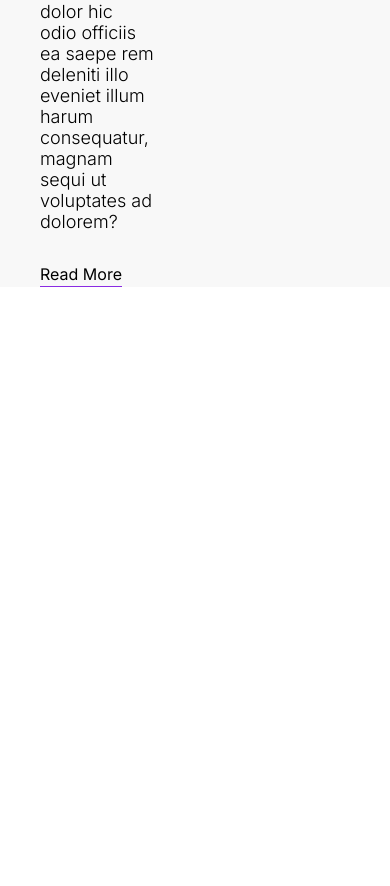
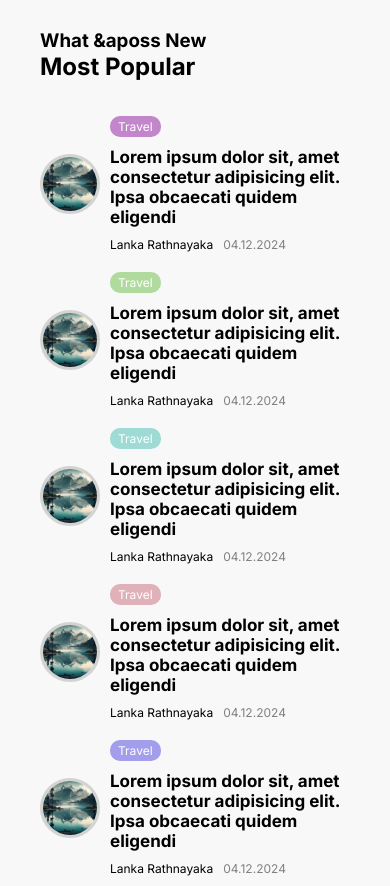
Before and after one commit to Lahirutech/mongodb-nextjs-connection-sample, a Next.js app: page / in a window 390 px wide. Shown: the part 1634-2520 px from the top of the page. Before the commit the page ends 1921 px from the top, so only its background shows below. Built offline with nearby package versions, Linux system fonts and the light colour scheme.

Commit message:
handling responsive styles

```diff
--- a/src/app/page.module.css
+++ b/src/app/page.module.css
@@ -2,3 +2,21 @@
   display: flex;
   gap: 50px;
 }
+
+@media screen and (max-width: 1736px) {
+}
+
+@media screen and (max-width: 1336px) {
+  .featureMenu {
+    flex-direction: column;
+  }
+}
+
+@media screen and (max-width: 1024px) {
+}
+
+@media screen and (max-width: 768px) {
+}
+
+@media screen and (max-width: 450px) {
+}
--- a/src/components/card/Card.tsx
+++ b/src/components/card/Card.tsx
@@ -5,6 +5,7 @@ import myImage from "@public/assets/images/nature.jpg";
 import Link from "next/link";
 const Card = () => {
   return (
+    <div className={styles.cardContainer}>
       <div className={styles.card}>
         <div className={styles.imageContainer}>
           <Image src={myImage} alt="" fill />
@@ -18,15 +19,17 @@ const Card = () => {
             <h1>Blog Post Header</h1>
           </div>
           <div className={styles.desc}>
-          Lorem ipsum dolor sit amet consectetur adipisicing elit. Voluptate sit
-          incidunt dolor hic odio officiis ea saepe rem deleniti illo eveniet
-          illum harum consequatur, magnam sequi ut voluptates ad dolorem?
+            Lorem ipsum dolor sit amet consectetur adipisicing elit. Voluptate
+            sit incidunt dolor hic odio officiis ea saepe rem deleniti illo
+            eveniet illum harum consequatur, magnam sequi ut voluptates ad
+            dolorem?
           </div>
           <Link href="" className={styles.link}>
             Read More
           </Link>
         </div>
       </div>
+    </div>
   );
 };
 
--- a/src/components/card/card.module.css
+++ b/src/components/card/card.module.css
@@ -1,8 +1,9 @@
+.cardContainer {
+  flex: 5;
+}
 .card {
   display: flex;
-  align-items: center;
   gap: 50px;
-  flex: 5;
 }
 
 .imageContainer {
@@ -38,3 +39,9 @@
     display: none;
   }
 }
+
+@media screen and (max-width: 1336px) {
+  .cardContainer {
+    flex: 1;
+  }
+}
--- a/src/components/category/Category.tsx
+++ b/src/components/category/Category.tsx
@@ -6,10 +6,10 @@ import Image from "next/image";
 
 export const Category = () => {
   const categories = [
-    { id: 1, name: "Articles", bg: "article" },
-    { id: 1, name: "Fashion", bg: "fashion" },
-    { id: 1, name: "Technology", bg: "technology" },
-    { id: 1, name: "Science", bg: "science" },
+    { id: 1, name: "Articles", bg: "articlebg" },
+    { id: 1, name: "Fashion", bg: "fashionbg" },
+    { id: 1, name: "Technology", bg: "technologybg" },
+    { id: 1, name: "Science", bg: "sciencebg" },
   ];
   return (
     <div className={styles.container}>
--- a/src/components/category/category.module.css
+++ b/src/components/category/category.module.css
@@ -23,19 +23,19 @@
   height: 50px;
 }
 
-.category.fashion {
+.fashionbg {
   background-color: rgb(177, 219, 158);
 }
-.category.article {
+.articlebg {
   background-color: rgb(224, 177, 184);
 }
-.category.technology {
+.technologybg {
   background-color: rgb(194, 134, 203);
 }
-.category.science {
+.sciencebg {
   background-color: rgb(162, 158, 235);
 }
-.category.life {
+.lifebg {
   background-color: rgb(158, 219, 213);
 }
 
@@ -66,7 +66,10 @@
 
 @media screen and (max-width: 768px) {
   .category {
-    width: 50%;
+    width: 40%;
+  }
+  .categories {
+    gap: 5px;
   }
 }
 
@@ -74,4 +77,7 @@
   .category {
     width: 100%;
   }
+  .categories {
+    gap: 10px;
+  }
 }
--- a/src/components/menu/Menu.tsx
+++ b/src/components/menu/Menu.tsx
@@ -1,5 +1,6 @@
 import React from "react";
 import styles from "./menu.module.css";
+import categStyles from "../category/category.module.css";
 import Link from "next/link";
 import Image from "next/image";
 
@@ -16,7 +17,81 @@ const Menu = () => {
             <Image src={itemImage} alt="" fill className={styles.image} />
           </div>
           <div className={styles.textContainer}>
-            <span className={`${styles.category} ${styles.travel}`}>
+            <span className={`${styles.category} ${categStyles.technologybg}`}>
+              Travel
+            </span>
+            <h3 className={styles.descreption}>
+              Lorem ipsum dolor sit, amet consectetur adipisicing elit. Ipsa
+              obcaecati quidem eligendi
+            </h3>
+            <div className={styles.details}>
+              <span className={styles.username}>Lanka Rathnayaka</span>
+              <span className={styles.date}>04.12.2024</span>
+            </div>
+          </div>
+        </Link>
+
+        <Link href={""} className={styles.item}>
+          <div className={styles.imageContainer}>
+            <Image src={itemImage} alt="" fill className={styles.image} />
+          </div>
+          <div className={styles.textContainer}>
+            <span className={`${styles.category} ${categStyles.fashionbg}`}>
+              Travel
+            </span>
+            <h3 className={styles.descreption}>
+              Lorem ipsum dolor sit, amet consectetur adipisicing elit. Ipsa
+              obcaecati quidem eligendi
+            </h3>
+            <div className={styles.details}>
+              <span className={styles.username}>Lanka Rathnayaka</span>
+              <span className={styles.date}>04.12.2024</span>
+            </div>
+          </div>
+        </Link>
+
+        <Link href={""} className={styles.item}>
+          <div className={styles.imageContainer}>
+            <Image src={itemImage} alt="" fill className={styles.image} />
+          </div>
+          <div className={styles.textContainer}>
+            <span className={`${styles.category} ${categStyles.lifebg}`}>
+              Travel
+            </span>
+            <h3 className={styles.descreption}>
+              Lorem ipsum dolor sit, amet consectetur adipisicing elit. Ipsa
+              obcaecati quidem eligendi
+            </h3>
+            <div className={styles.details}>
+              <span className={styles.username}>Lanka Rathnayaka</span>
+              <span className={styles.date}>04.12.2024</span>
+            </div>
+          </div>
+        </Link>
+        <Link href={""} className={styles.item}>
+          <div className={styles.imageContainer}>
+            <Image src={itemImage} alt="" fill className={styles.image} />
+          </div>
+          <div className={styles.textContainer}>
+            <span className={`${styles.category} ${categStyles.articlebg}`}>
+              Travel
+            </span>
+            <h3 className={styles.descreption}>
+              Lorem ipsum dolor sit, amet consectetur adipisicing elit. Ipsa
+              obcaecati quidem eligendi
+            </h3>
+            <div className={styles.details}>
+              <span className={styles.username}>Lanka Rathnayaka</span>
+              <span className={styles.date}>04.12.2024</span>
+            </div>
+          </div>
+        </Link>
+        <Link href={""} className={styles.item}>
+          <div className={styles.imageContainer}>
+            <Image src={itemImage} alt="" fill className={styles.image} />
+          </div>
+          <div className={styles.textContainer}>
+            <span className={`${styles.category} ${categStyles.sciencebg}`}>
               Travel
             </span>
             <h3 className={styles.descreption}>
--- a/src/components/menu/menu.module.css
+++ b/src/components/menu/menu.module.css
@@ -1,13 +1,16 @@
-/* Make this Responsive */
 .container {
   flex: 2;
 }
 .itemList {
   margin-top: 35px;
+  display: flex;
+  flex-direction: column;
+  gap: 30px;
 }
 .item {
   display: flex;
   align-items: center;
+  justify-content: center;
   gap: 10px;
 }
 
@@ -40,6 +43,7 @@
 .category.travel {
   background-color: #ff7857;
 }
+
 .descreption {
   font-size: 17px;
 }
@@ -51,3 +55,32 @@
 .date {
   color: gray;
 }
+
+@media screen and (max-width: 1336px) {
+  .itemList {
+    flex-wrap: wrap;
+    flex-direction: row;
+    justify-content: space-between;
+    align-items: center;
+  }
+  .item {
+    /* since there is a 30px gap in the top */
+    width: calc(50% - 15px);
+    margin-bottom: 10px;
+  }
+}
+
+@media screen and (max-width: 1024px) {
+  .itemList {
+    flex-direction: column;
+  }
+  .item {
+    width: 100%;
+  }
+}
+
+@media screen and (max-width: 450px) {
+  .itemList {
+    gap: 10px;
+  }
+}
```
Lines whose indentation alone changed are shown as unchanged.
